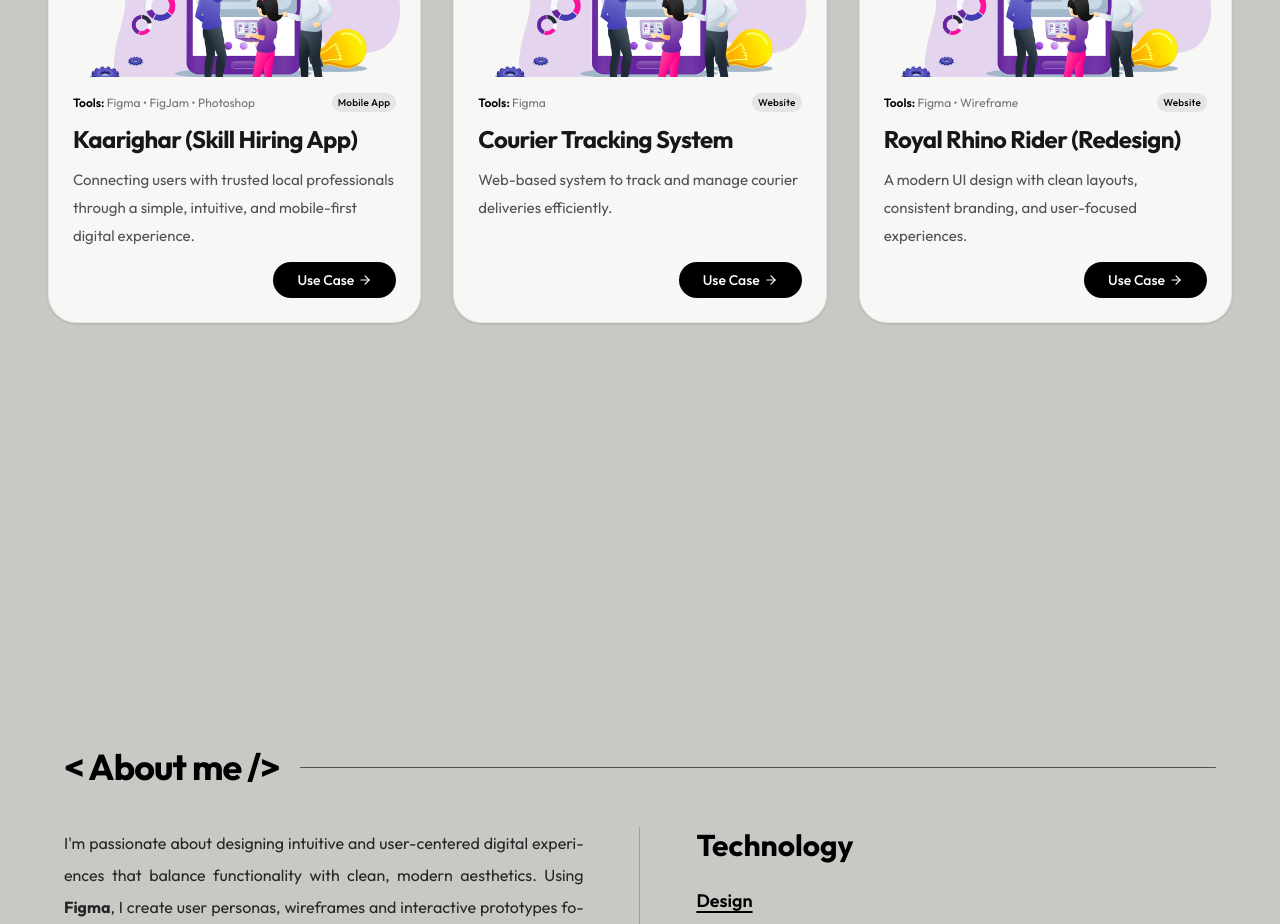
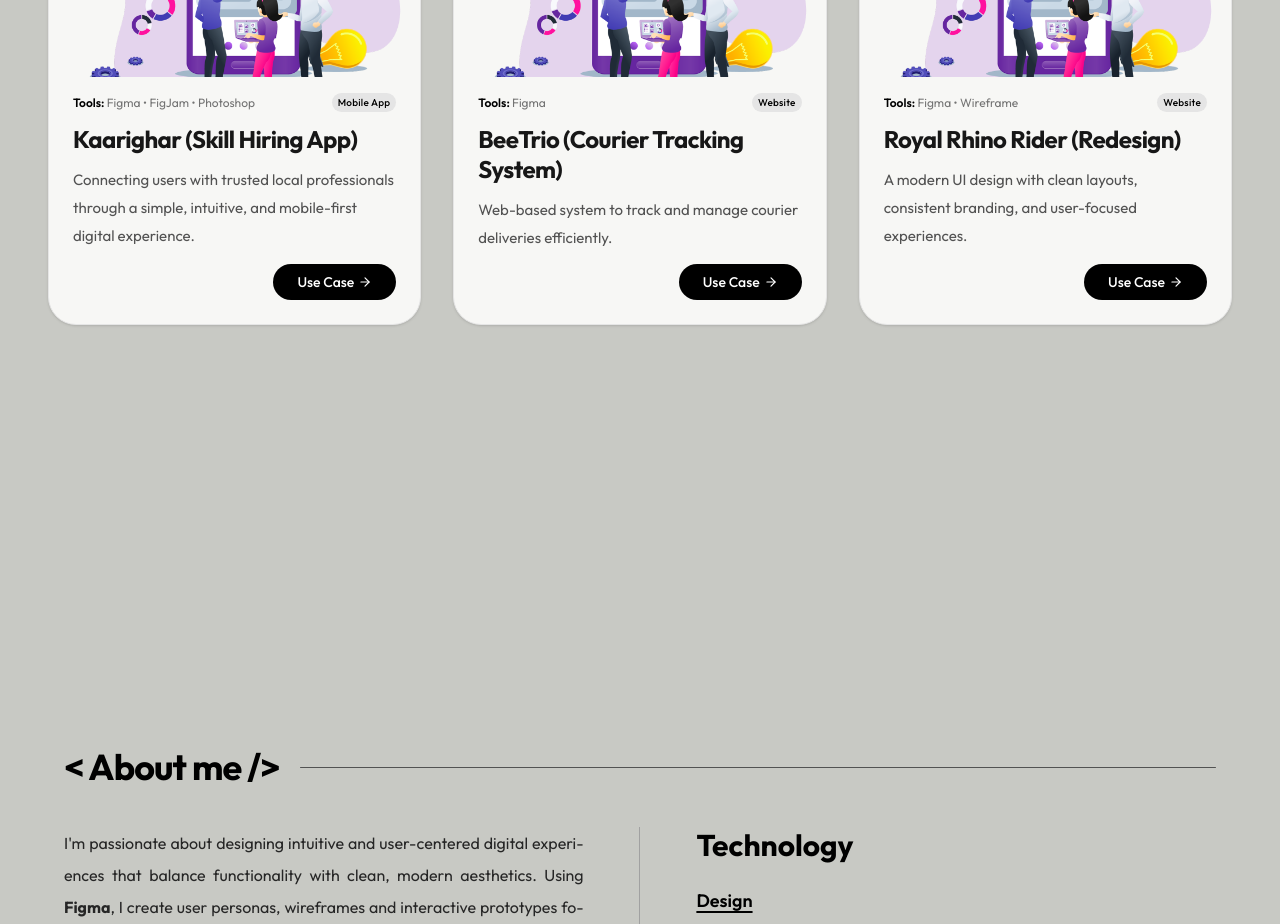
Before and after one commit to Im-binay/Binay_portfolio, a React (Vite) app: page / in a window 1280 px wide. Shown: the part 1080-2004 px from the top of the page. Built offline with nearby package versions, Linux system fonts and the light colour scheme.

Commit message:
Added UseCase of RRR

```diff
--- a/src/components/Projects.jsx
+++ b/src/components/Projects.jsx
@@ -18,7 +18,7 @@ const projects = [
   },
   {
     id: 2,
-    title: "Courier Tracking System",
+    title: "BeeTrio (Courier Tracking System)",
     description:
       "Web-based system to track and manage courier deliveries efficiently.",
     tools: "Figma",
```
